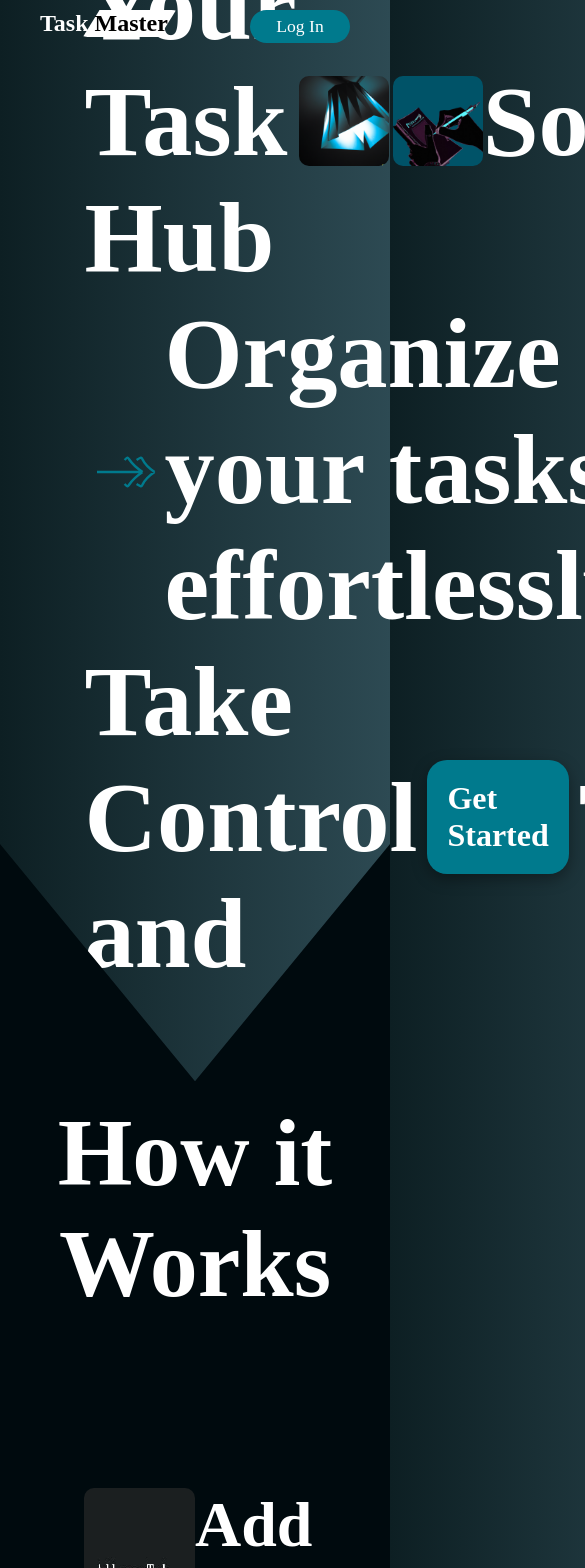
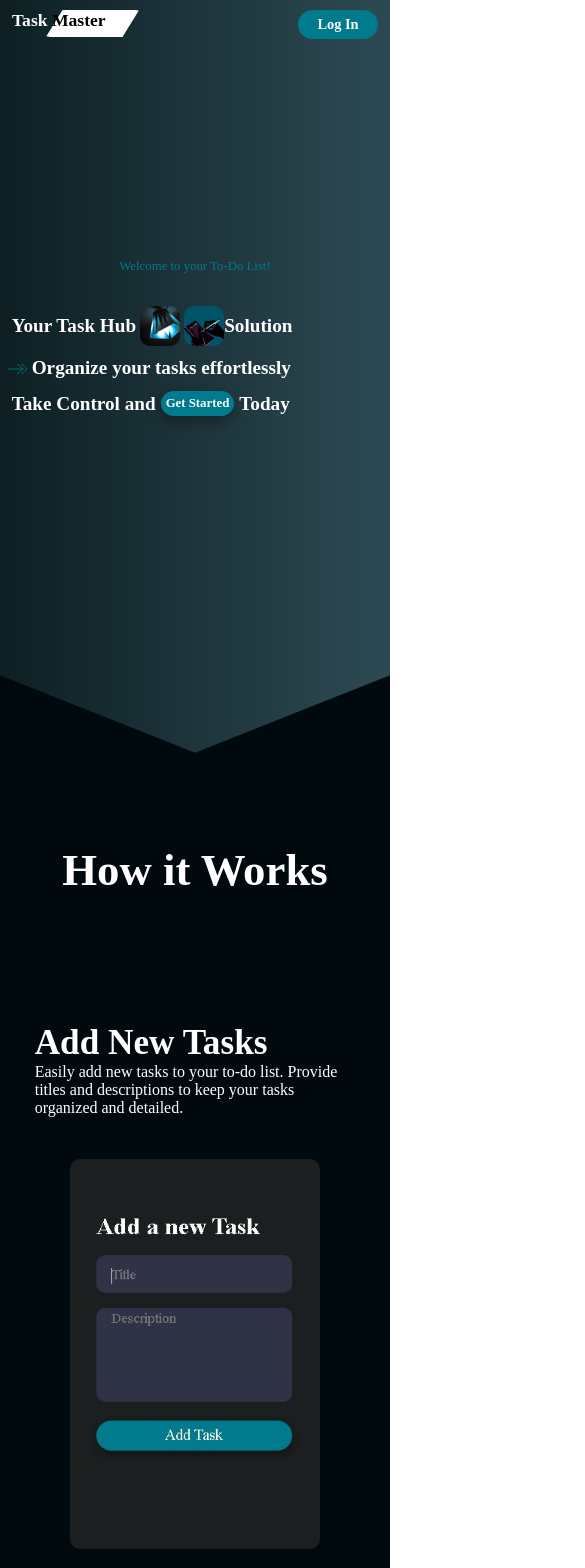
Before and after one commit to AslanLM/TaskApp, a React (Vite) app in the folder client/: page / in a window 390 px wide. Shown: the top 1568 px of the page, 585 px wide, since content can reach past the window. Built offline with nearby package versions, Linux system fonts and the light colour scheme.

Commit message:
responsive

```diff
--- a/client/src/components/Navbar.jsx
+++ b/client/src/components/Navbar.jsx
@@ -19,11 +19,11 @@ const Navbar = () => {
             <ul>
                 {isAuthenticated ? (
                      <>
-                      <li>
+                      <li className='li-username'>
                        Welcome {user.username}
                      </li>
                      <li>
-                        <NavLink  className='btn task-btn' to='/tasks'>Add Tasks</NavLink>
+                        <NavLink  className='btn task-btn' to='/tasks'>Dashboard</NavLink>
                      </li>
                      <li>
                         <NavLink className='btn' to='/' onClick={()=>{logout()}}>Log Out</NavLink>
--- /dev/null
+++ b/client/src/components/TaskCreatePage.jsx
@@ -0,0 +1,43 @@
+import React from 'react'
+import {useForm} from 'react-hook-form'
+import { useTask } from '../context/TasksContext'
+
+const TaskCreatePage = ({onClose}) => {
+
+  const {register, handleSubmit, formState: {errors}} = useForm()
+  const {createTask} = useTask()
+
+  const onSubmit = handleSubmit((data) => {
+    createTask(data)
+    onClose();
+  });
+
+  return (
+    <div className='form-popup'>
+    <div className='form-task-container form-create'>
+      <form onSubmit={onSubmit}>
+        <h1>Add a new Task</h1>
+        <div className='input-task-data'>
+          <input id='title' type='text' {...register('title', { required: true })} autoFocus placeholder='Title'></input>
+          <label htmlFor='title' className='placeholder-task'></label>
+          {errors.title && (<span className='errors'> Title is required </span>)}
+        </div>
+
+        <div className='input-task-data'>
+          <textarea id='description' className='input-task-data' {...register('description', { required: true })} placeholder='Description'></textarea>
+          <label htmlFor='description' className='placeholder-task'></label>
+          {errors.description && (<span className='errors'> Description is required </span>)}
+        </div>
+
+
+        <button type="button" className='btn-close-form' onClick={onClose}>
+        <svg xmlns="http://www.w3.org/2000/svg" width="2em" height="2em" viewBox="0 0 256 256"><path fill="#FF3F34" d="M208.49 191.51a12 12 0 0 1-17 17L128 145l-63.51 63.49a12 12 0 0 1-17-17L111 128L47.51 64.49a12 12 0 0 1 17-17L128 111l63.51-63.52a12 12 0 0 1 17 17L145 128Z"/></svg>
+        </button>
+        <button className='btn'>Edit Task</button>
+      </form>
+    </div>
+    </div>
+  )
+}
+
+export default TaskCreatePage
--- a/client/src/components/design/Auth.css
+++ b/client/src/components/design/Auth.css
@@ -16,6 +16,24 @@
     box-shadow: rgba(0, 0, 0, 0.35) 0px 5px 15px;
     overflow: hidden;
 }
+
+/* auth responsive */
+
+
+@media screen and (max-width: 785px){
+    .auth-container {
+        width: 80vh;
+        height: 80vh;
+    }
+}
+
+@media screen and (max-width: 480px) {
+    .auth-container {
+        width: 85vw;
+        height: 80vh;
+    }
+}
+
 
 /* login & register */
 
@@ -171,3 +189,51 @@
 .form-container .errors{
     color: #FF3F34;
 }
+
+
+
+@media screen and (max-width: 785px){
+    .form-container {
+        padding: 0 30px;
+    }
+
+    .form-title h1 {
+        font-size: 4rem;
+    }
+
+    .form-container p {
+        font-size: 1rem;
+    }
+
+    .form-container form .btn {
+        height: 45px!important;
+        width: 240px!important;
+    }
+}
+
+@media screen and (max-width: 480px) {
+    .form-container {
+        padding: 0 20px;
+    }
+
+    .form-title h1 {
+        font-size: 3rem;
+    }
+
+    .form-container p {
+        font-size: 0.8rem;
+    }
+
+    .form-container form .btn {
+        height: 40px!important;
+        width: 180px!important;
+    }
+
+    .input-data input{
+        font-size: 1.2rem;
+    }
+
+    .input-data label{
+        font-size: 1rem;
+    }
+}
--- a/client/src/components/design/Home.css
+++ b/client/src/components/design/Home.css
@@ -24,10 +24,6 @@ main{
     animation: fade-down 1s ease-in;
 }
 
-.hero .btn{
-    display: inline-block;
-}
-
 .text-reveal{
     display: flex;
     animation: fade-up 1s ease-in;
@@ -50,6 +46,7 @@ main{
 
 
 .hero .btn{
+    display: inline-block;
     font-size: 2rem;
     padding: 20px;
     margin: 0 10px;
@@ -77,6 +74,70 @@ main{
     100%{
         opacity: 1;
         transform: translateY(0px) scale(1);
+    }
+}
+
+/* hero responsive */
+
+@media screen and (max-width: 785px){
+    .hero {
+        padding: 0 5vw;
+    }
+
+    .welcome {
+        font-size: 1.2rem;
+        margin-bottom: 30px;
+    }
+
+    .text-reveal h1 {
+        font-size: 2.59rem;
+    }
+
+    .img-hero,
+    .img-hero2 {
+        height: 70px;
+        width: 70px;
+    }
+
+    .hero .btn {
+        font-size: 1.5rem;
+        padding: 15px;
+        margin: 0 8px;
+    }
+}
+
+@media screen and (max-width: 480px) {
+    .hero {
+        height: 80vh;
+        padding: 0 3vw;
+        gap: 3vw;
+    }
+
+    .welcome {
+        font-size: 0.8rem;
+        margin-bottom: 20px;
+    }
+
+    .text-reveal h1 {
+        font-size: 1.2rem;
+    }
+
+    .img-hero,
+    .img-hero2 {
+        height: 40px;
+        width: 40px;
+    }
+
+    .hero .btn {
+        font-size: 0.8rem;
+        padding: 5px;
+        margin: 0 5px;
+    }
+
+    .hero svg{
+        height: 20px;
+        width: 10px;
+        margin-right: 10px;
     }
 }
 
@@ -161,6 +222,97 @@ main{
 }
 
 
+/* how it work repoonsive */
+
+@media screen and (max-width: 785px){
+    .how-it-works {
+        padding: 15vh 0;
+    }
+
+    .how-it-works h1 {
+        font-size: 3rem;
+    }
+
+    .step1 {
+        padding: 10vh 5vh;
+        flex-direction: column;
+        align-items: center;
+    }
+
+    .hiw-info,
+    .hiw-info2 {
+        width: 80%;
+    }
+
+    .hiw-info h2,
+    .hiw-info2 h2 {
+        font-size: 2.5rem;
+    }
+
+    .hiw-info p,
+    .hiw-info2 p {
+        font-size: 1.3rem;
+    }
+
+    .hiw-img {
+        height: auto;
+        max-width: 100%;
+    }
+
+    .hiw-img2 {
+        margin-top: 5vh;
+        height: 250px;
+    }
+}
+
+
+@media screen and (max-width: 480px){
+    .how-it-works {
+        padding: 20vh 0;
+        clip-path: polygon(50% 5%, 100% 0, 100% 100%, 0 100%, 0 0);
+    }
+
+    .how-it-works h1 {
+        font-size: 2.8rem;
+        padding-bottom: 10vh;
+    }
+
+    .step1,
+    .step2{
+        padding: 5vh 2vh;
+        flex-direction: column;
+        align-items: center;
+    }
+
+
+    .hiw-info,
+    .hiw-info2 {
+        width: 90%;
+        padding-bottom: 5vh;
+    }
+
+    .hiw-info h2,
+    .hiw-info2 h2 {
+        font-size: 2.2rem;
+    }
+
+    .hiw-info p,
+    .hiw-info2 p {
+        font-size: 1rem;
+    }
+
+    .hiw-img {
+        height: auto;
+        max-width: 70%;
+    }
+
+    .hiw-img2{
+        height: 200px;
+        max-width: 100%;
+    }
+}
+
+
 /* footer */
 
 .footer {
@@ -187,3 +339,10 @@ main{
 .footer a:hover{
   color: #007A8D;
 }
+
+
+@media screen and (max-width: 480px) {
+    .footer-copy {
+        font-size: 0.7rem;
+    }
+}
--- a/client/src/components/design/Navbar.css
+++ b/client/src/components/design/Navbar.css
@@ -78,3 +78,54 @@ nav ul{
 .task-btn:hover{
     background-color: #8C9195;
 }
+
+/* header responsive */
+
+
+@media screen and (max-width: 786px) {
+    .header {
+        padding: 10px 20px;
+    }
+
+    .logo h1 {
+        font-size: 1.5rem;
+    }
+
+    nav ul {
+        font-size: 1.1rem;
+        gap: 10px;
+    }
+
+    .header .btn {
+        width: 100px;
+    }
+}
+
+
+@media screen and (max-width: 480px) {
+    .header {
+        padding: 10px 12px;
+    }
+
+    .logo h1 {
+        font-size: 1.1rem;
+    }
+
+    .bg-logo{
+        left: 25px;
+    }
+
+    nav ul {
+        font-size: 0.9rem;
+        gap: 8px;
+    }
+
+    .li-username{
+        display: none;
+    }
+
+    .header .btn {
+        width: 80px;
+        font-weight: 600;
+    }
+}
--- a/client/src/pages/TasksPage.jsx
+++ b/client/src/pages/TasksPage.jsx
@@ -3,12 +3,15 @@ import '../components/design/Tasks.css'
 import { useTask } from '../context/TasksContext'
 import TaskFormPage from '../components/TaskFormPage'
 import TaskEditPage from '../components/TaskEditPage'
+import TaskCreatePage from '../components/TaskCreatePage'
 
 const TasksPage = () => {
 
   const { tasks, getTasks, deleteTask } = useTask()
   const [isEditing, setIsEditing] = useState(false);
-  const [taskEdit, setTaskEdit] = useState(null)
+  const [taskEdit, setTaskEdit] = useState(null);
+  const [isCreating, setIsCreating] = useState(false);
+  const [taskCreate, setTaskCreate] = useState(null);
 
   const openEditForm = (task) => {
     setIsEditing(true);
@@ -19,6 +22,18 @@ const TasksPage = () => {
     setIsEditing(false);
     setTaskEdit(null);
   };
+
+  const openCreateForm = (task) => {
+    setIsCreating(true);
+    setTaskCreate(task)
+  };
+
+  const closeCreateForm = () => {
+    setIsCreating(false);
+    setTaskCreate(null);
+  };
+
+
 
   const formatDate = (dateString) => {
     const options = { year: 'numeric', month: 'numeric', day: 'numeric', hour: 'numeric', minute: 'numeric', second: 'numeric' };
@@ -32,6 +47,7 @@ const TasksPage = () => {
 
   return (
     <div className='tasks'>
+      <button className='btn btn-create' onClick={() => openCreateForm(tasks)}>Add Task</button>
        <div className='task-container'>
         {tasks.length === 0 && (
               <div className='task-empty'>
@@ -49,6 +65,7 @@ const TasksPage = () => {
             </div>
             <div className='other-info-card'>
               <span>{formatDate(task.date)}</span>
+              <div className='btn-container'>
                 <button className='btn-edit' onClick={() => openEditForm(task)}>
                   <svg xmlns="http://www.w3.org/2000/svg" width="1.2em" height="1.2em" viewBox="0 0 24 24"><path fill="#ffffff" d="M14 22v-3.075l6.575-6.55l3.075 3.05L17.075 22zm7.5-6.575l-.925-.925zm-6 5.075h.95l3.025-3.05l-.45-.475l-.475-.45l-3.05 3.025zM4 22V2h10l6 6v3h-2V9h-5V4H6v16h6v2zm15.025-5.025l-.475-.45l.925.925z"/></svg>
                 </button>
@@ -57,11 +74,14 @@ const TasksPage = () => {
                 </button>
               </div>
             </div>
+          </div>
         ))}
       </div>
-
+      <div className='form-wrap'>
         <TaskFormPage/>
+      </div>
       {isEditing && <TaskEditPage task={taskEdit} onClose={closeEditForm} />}
+      {isCreating && <TaskCreatePage task={taskCreate} onClose={closeCreateForm} />}
     </div>
   )
 }
```
Also changed, not shown: client/src/components/design/Tasks.css (+106 -8 lines). Lines whose indentation alone changed are shown as unchanged.
